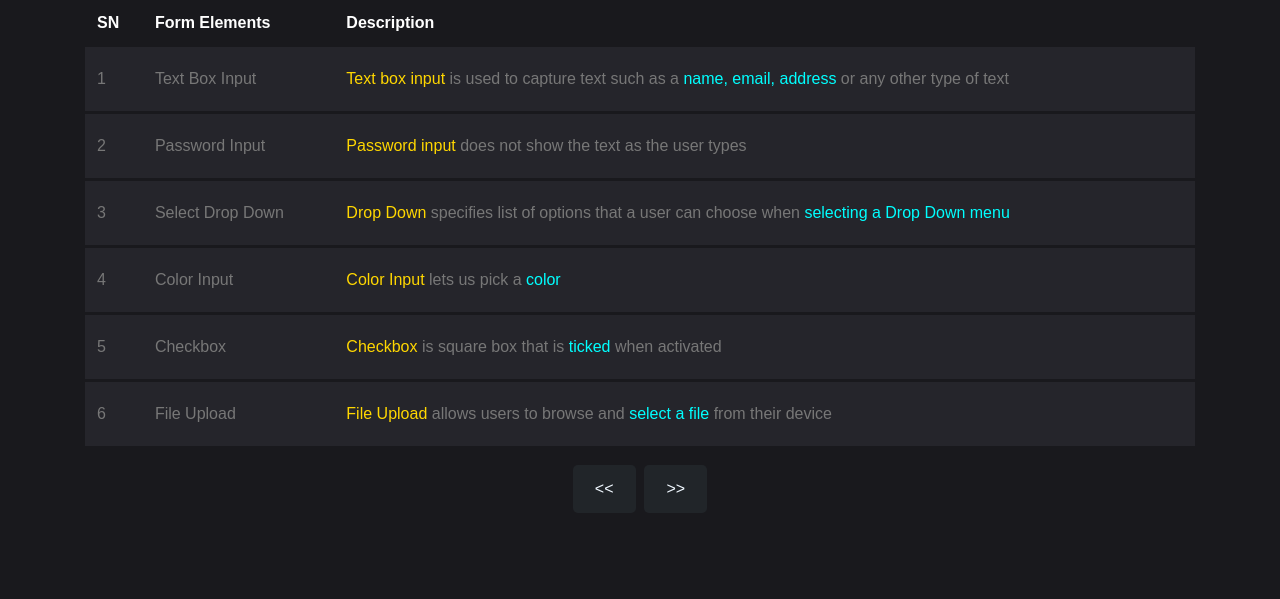
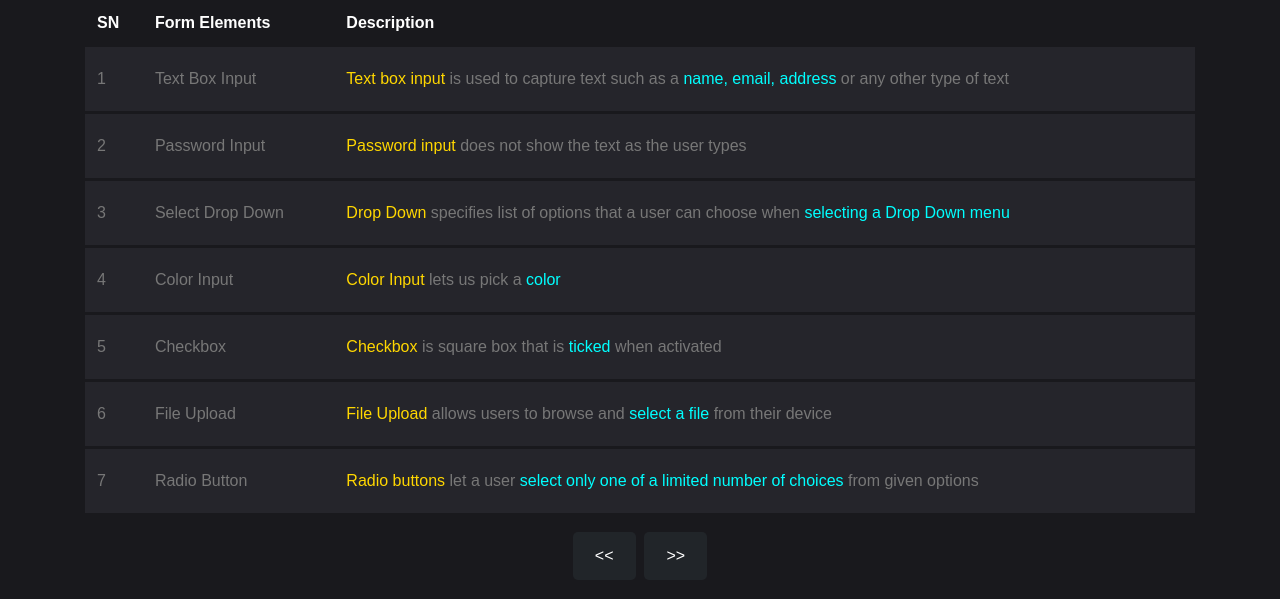
Before and after one commit to NationalCollegeOfEngineering/076BCT041, a PHP site: page /index4.html in a window 1280 px wide. Shown: the part 89-688 px from the top of the page. Run offline with PHP 8.4, Linux system fonts and the light colour scheme.

Commit message:
ADDED Radio Button

```diff
--- a/Assignment2/css/style.css
+++ b/Assignment2/css/style.css
@@ -245,6 +245,11 @@ h2 {
   color: aliceblue;
 }
 
+#validMsg{
+  margin: 5px 0 0 10px;
+  display: none;
+}
+
 .btn-link {
   color: #fff;
 }
--- a/Assignment2/index4.html
+++ b/Assignment2/index4.html
@@ -60,21 +60,22 @@
 
                   <div class="code-box">
                     <code id="code-snippet2">
-                    &lt;input type="email" name="email" placeholder="Enter your email"&gt;
+                    &lt;input type="email" name="email" placeholder="Enter your email" pattern="[a-zA-Z0-9._%+-]+@gmail\.com" required&gt;
                   </code>
                     <button onclick="copyCodeSnippet('code-snippet2')"><i class="fas fa-clipboard"></i> &nbsp;Copy
                       code</button>
                   </div>
 
                   <div class="output">
-                    <input type="text" name="email" placeholder="Enter your email">
+                    <input type="email" name="email" id="emailInput" placeholder="Enter your email"
+                      pattern="[a-zA-Z0-9._%+-]+@gmail\.com" required>
+                    <span id="validMsg" "></span>
                   </div>
-
                 </div>
               </td>
             </tr>
 
-            <tr class="spacer">
+            <tr class=" spacer">
               <td colspan="100"></td>
             </tr>
 
@@ -264,6 +265,45 @@
            <td colspan="100"></td>
          </tr>
 
+          <!--7-->
+          <tr scope="row" data-toggle="collapse" data-target="#collapseSeven" aria-expanded="false"
+          aria-controls="collapseSeven" class="clickable-row">
+          <td>7</td>
+          <td>Radio Button</td>
+          <td>
+            <b style="color:gold">Radio buttons </b>let a user <b style="color:aqua">select only one of a limited number of choices</b> from given options
+          </td>
+        </tr>
+
+        <tr id="collapseSeven" class="collapse" aria-labelledby="headingSeven">
+          <td colspan="7">
+            <div class="card-body">
+              <div class="code-box">
+                <code id="code-snippet8">
+                  Select OS:<br>
+                    &lt;input type="radio" name="subject" value="Unix"&gt;Unix <br>
+                    &lt;input type="radio" name="subject" value="Linux"&gt;Linux <br>
+                    &lt;input type="radio" name="subject" value="Windows"&gt;Windows <br>
+                    &lt;input type="radio" name="subject" value="MacOS"&gt;MacOS <br>
+
+            <button onclick="copyCodeSnippet('code-snippet8')"><i class="fas fa-clipboard"></i> &nbsp;Copy
+              code</button>
+          </div>
+
+          <div class="output">
+            <label for="">Select one:</label> <br>
+            <input type="radio" name="subject" value="Web">Web
+            <input type="radio" name="subject" value="Networking">Networking
+            <input type="radio" name="subject" value="Graphics">Graphics
+            <input type="radio" name="subject" value="Python">Python
+          </div>
+      </td>
+    </tr>
+
+    <tr class="spacer">
+      <td colspan="100"></td>
+    </tr>
+
 
 
 
@@ -272,15 +312,11 @@
       </div>
     </div>
     <div style="display: flex; justify-content: center;">
-      <button type="button" class="styled-button-pagination">
-        <a href="index3.html">&lt;&lt;</a>
-      </button>
+      <a href="index3.html" class="styled-button-pagination">&lt;&lt;</a>
       &nbsp;&nbsp;
-      <button type="button" class="styled-button-pagination">
-        <a href="index4.html">&gt;&gt;</a>
-      </button>
+      <a href="index4.html" class="styled-button-pagination">&gt;&gt;</a>
+    </div>
 
-    </div>
   </div>
 
   <!-- Include jQuery and Bootstrap JS -->
--- a/Assignment2/js/script.js
+++ b/Assignment2/js/script.js
@@ -1,3 +1,20 @@
+//Add regex pattern validation msg
+var emailInput = document.getElementById('emailInput');
+var validMsg = document.getElementById('validMsg');
+
+emailInput.addEventListener('input', function () {
+    if (emailInput.validity.valid) {
+        validMsg.textContent = 'Valid email address!';
+        validMsg.style.color = 'green';
+        validMsg.style.display = 'block';
+    } else {
+        validMsg.textContent = 'Invalid email address!';
+        validMsg.style.color = 'red';
+        validMsg.style.display = 'block';
+    }
+});
+
+
 // Add an event listener to each clickable row
 const clickableRows = document.querySelectorAll('.clickable-row');
 clickableRows.forEach(row => {
```
